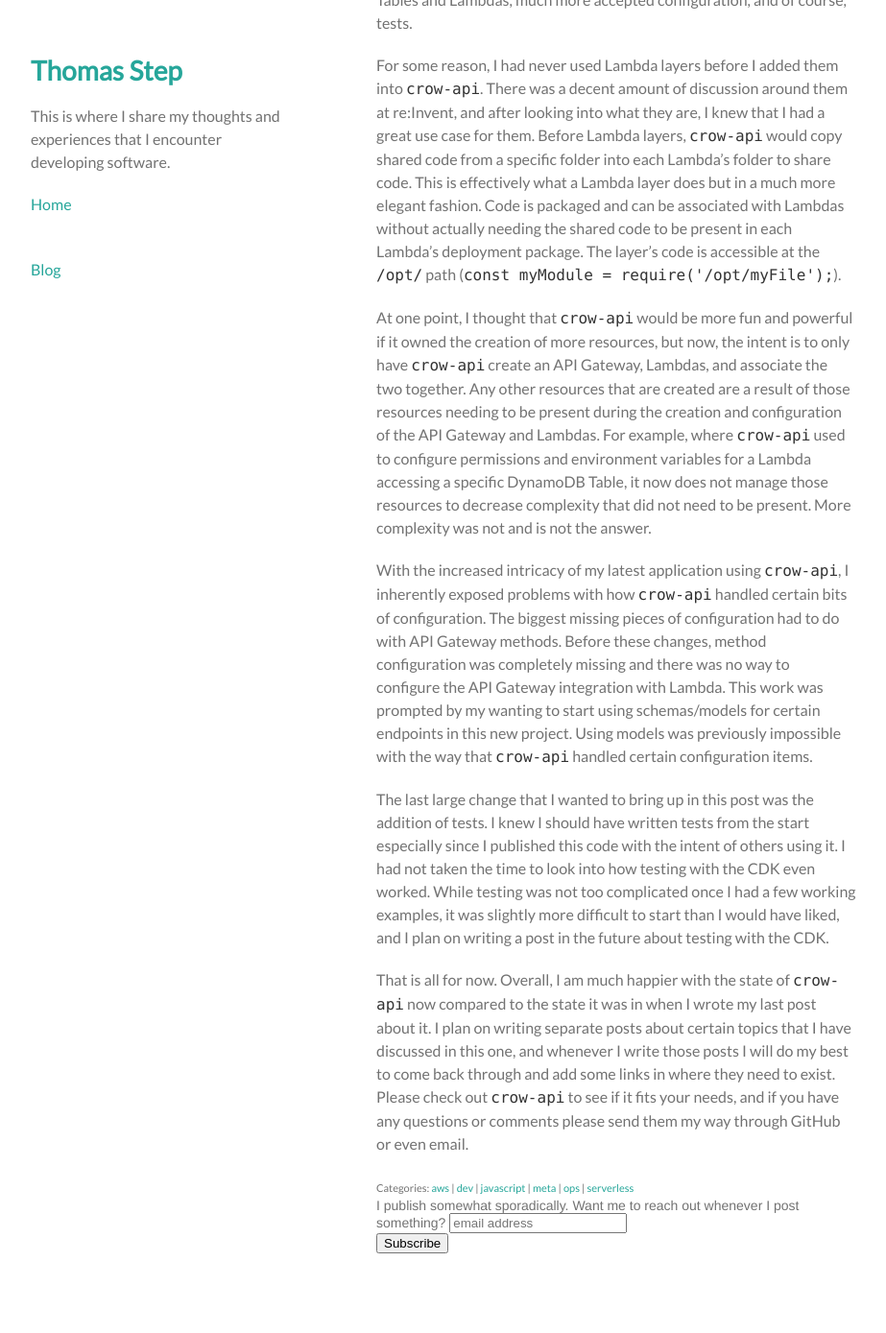
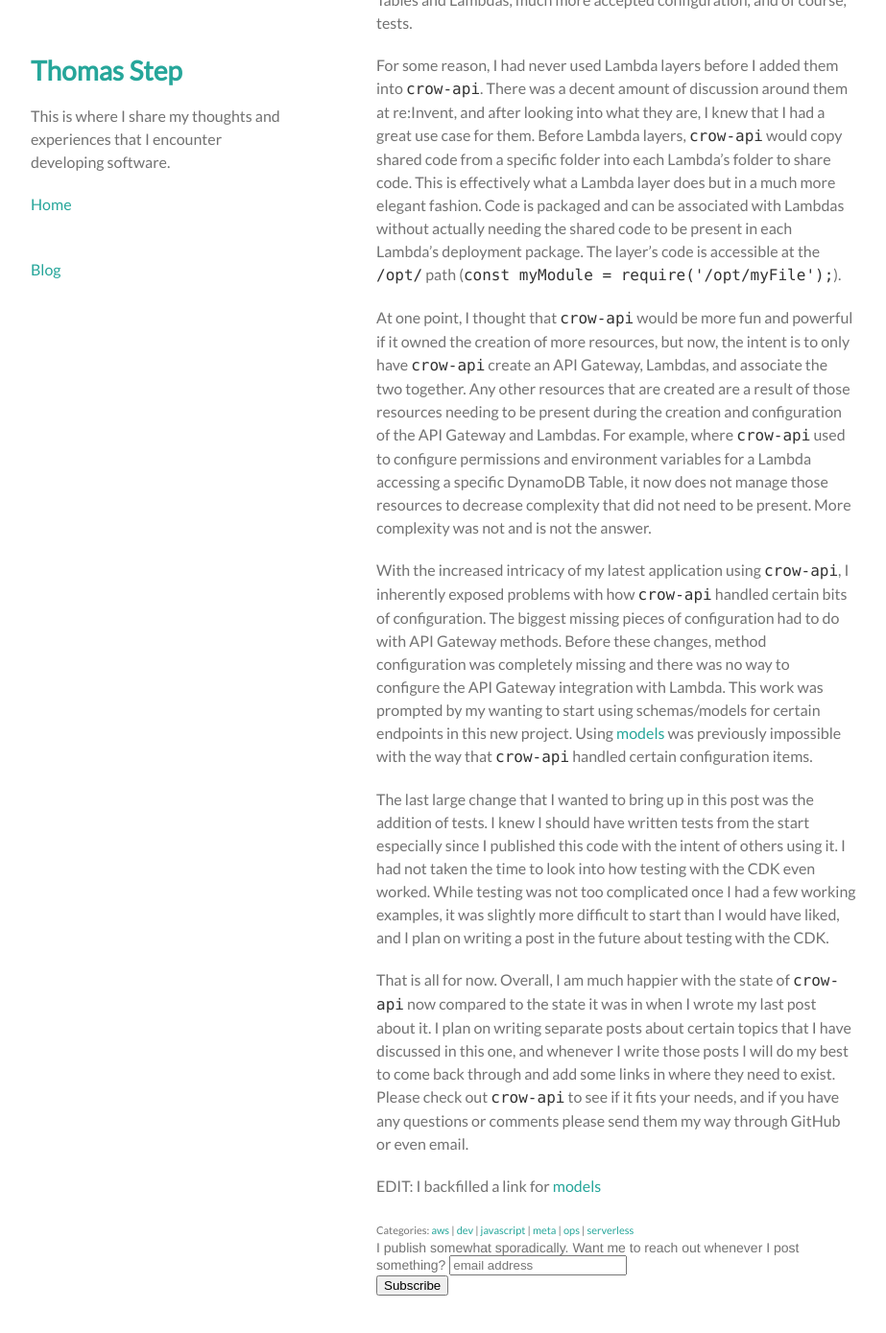
Before and after one commit to thomasstep/thomasstep.github.io, a Jekyll site: the page built from _posts/2022-01-14-crow-api-updates-january-2022.md, in a window 1280 px wide and 1400 px high, scrolled down 668 px. Shown: the top 1389 px of the window at 96% size, without its empty margins (178-1101 px from the left). Built offline with Jekyll 4.4.1, drawn with Linux system fonts in a browser that asks for light colours; comment, search, counter and statistics services are not loaded; before the commit the page ends 2024 px from its top, so only the background shows below that.

Commit message:
API Gateway Models post

```diff
--- a/_posts/2022-01-14-crow-api-updates-january-2022.md
+++ b/_posts/2022-01-14-crow-api-updates-january-2022.md
@@ -16,8 +16,10 @@ For some reason, I had never used Lambda layers before I added them into `crow-a
 
 At one point, I thought that `crow-api` would be more fun and powerful if it owned the creation of more resources, but now, the intent is to only have `crow-api` create an API Gateway, Lambdas, and associate the two together. Any other resources that are created are a result of those resources needing to be present during the creation and configuration of the API Gateway and Lambdas. For example, where `crow-api` used to configure permissions and environment variables for a Lambda accessing a specific DynamoDB Table, it now does not manage those resources to decrease complexity that did not need to be present. More complexity was not and is not the answer.
 
-With the increased intricacy of my latest application using `crow-api`, I inherently exposed problems with how `crow-api` handled certain bits of configuration. The biggest missing pieces of configuration had to do with API Gateway methods. Before these changes, method configuration was completely missing and there was no way to configure the API Gateway integration with Lambda. This work was prompted by my wanting to start using schemas/models for certain endpoints in this new project. Using models was previously impossible with the way that `crow-api` handled certain configuration items.
+With the increased intricacy of my latest application using `crow-api`, I inherently exposed problems with how `crow-api` handled certain bits of configuration. The biggest missing pieces of configuration had to do with API Gateway methods. Before these changes, method configuration was completely missing and there was no way to configure the API Gateway integration with Lambda. This work was prompted by my wanting to start using schemas/models for certain endpoints in this new project. Using [models](/blog/api-gateway-models) was previously impossible with the way that `crow-api` handled certain configuration items.
 
 The last large change that I wanted to bring up in this post was the addition of tests. I knew I should have written tests from the start especially since I published this code with the intent of others using it. I had not taken the time to look into how testing with the CDK even worked. While testing was not too complicated once I had a few working examples, it was slightly more difficult to start than I would have liked, and I plan on writing a post in the future about testing with the CDK.
 
 That is all for now. Overall, I am much happier with the state of `crow-api` now compared to the state it was in when I wrote my last post about it. I plan on writing separate posts about certain topics that I have discussed in this one, and whenever I write those posts I will do my best to come back through and add some links in where they need to exist. Please check out [`crow-api`](https://github.com/thomasstep/crow-api) to see if it fits your needs, and if you have any questions or comments please send them my way through GitHub or even email.
+
+EDIT: I backfilled a link for [models](/blog/api-gateway-models)
```
Also changed, not shown: _posts/2022-01-19-api-gateway-models.md (added, +42 -0 lines).
